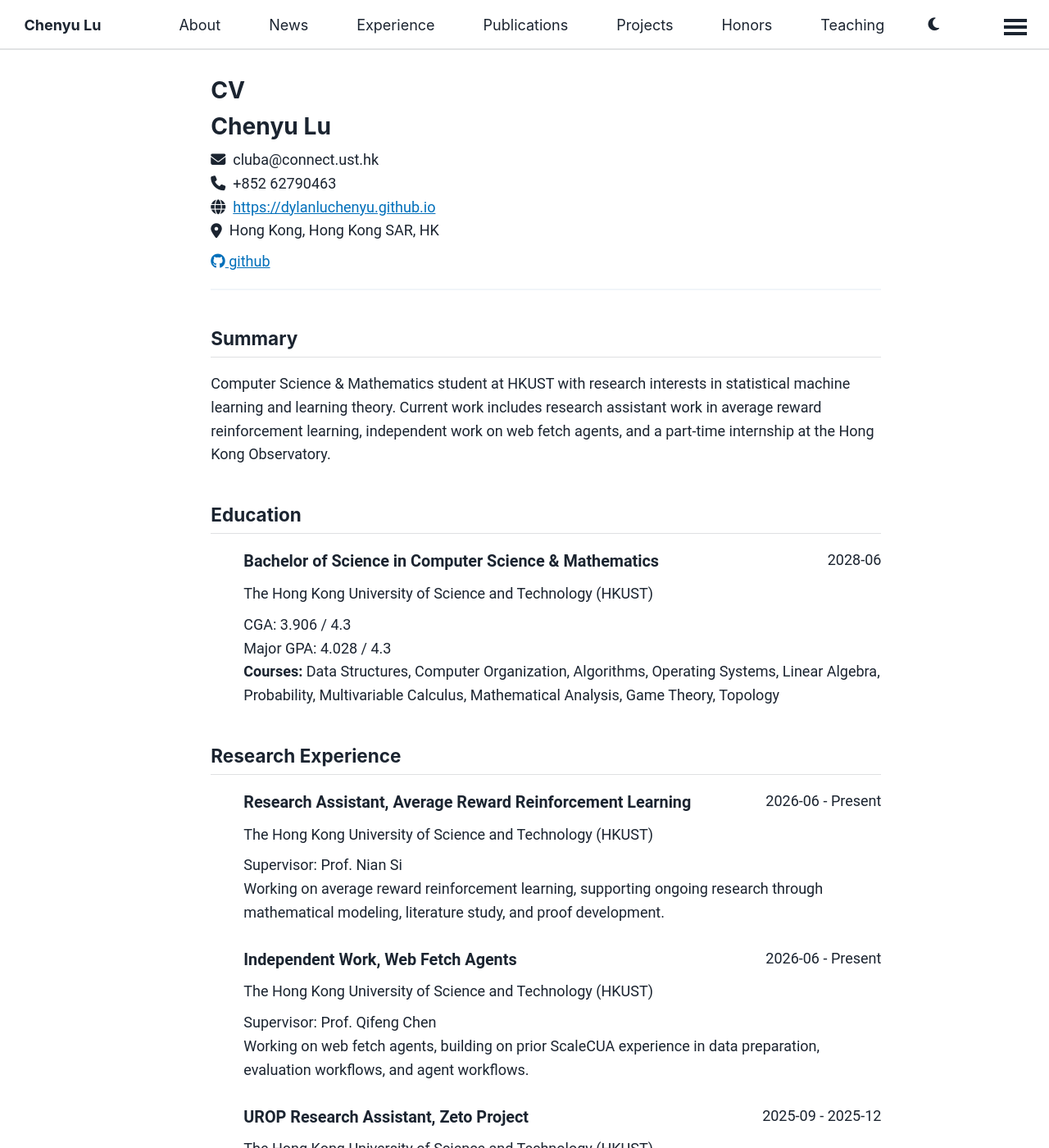
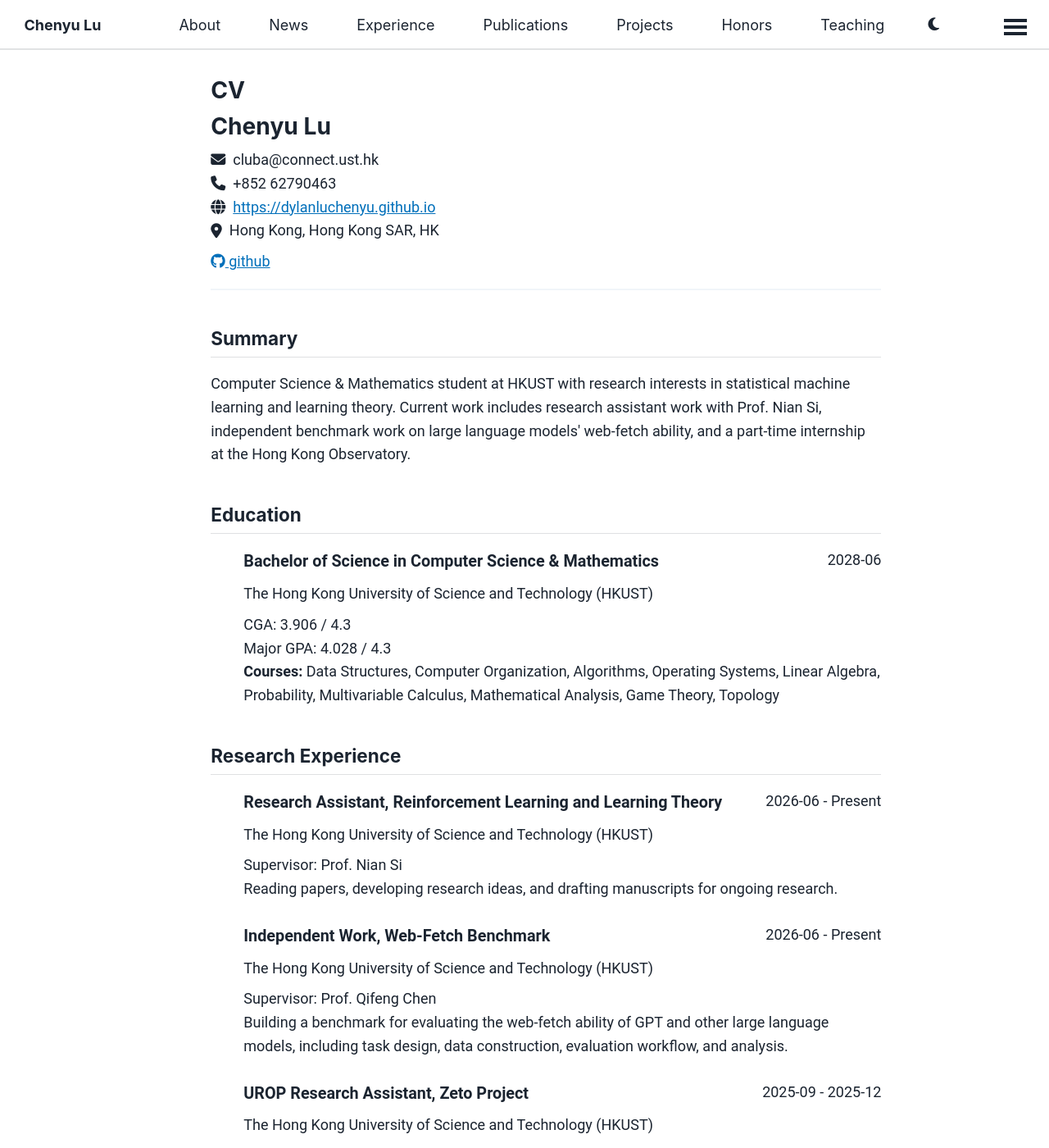
Before and after one commit to dylanluchenyu/dylanluchenyu.github.io, a Jekyll site: the page built from _pages/cv-json.md, in a window 1280 px wide and 1400 px high. Shown: the whole window at 82% size. Built offline with Jekyll 4.4.1, drawn with Linux system fonts in a browser that asks for light colours; a script bundle is joined from its source files by our own code; library files that are not in the unit come from our copies.

Commit message:
Clarify RA and independent work descriptions

```diff
--- a/_data/cv.json
+++ b/_data/cv.json
@@ -4,7 +4,7 @@
     "email": "cluba@connect.ust.hk",
     "phone": "+852 62790463",
     "website": "https://dylanluchenyu.github.io",
-    "summary": "Computer Science & Mathematics student at HKUST with research interests in statistical machine learning and learning theory. Current work includes research assistant work in average reward reinforcement learning, independent work on web fetch agents, and a part-time internship at the Hong Kong Observatory.",
+    "summary": "Computer Science & Mathematics student at HKUST with research interests in statistical machine learning and learning theory. Current work includes research assistant work with Prof. Nian Si, independent benchmark work on large language models' web-fetch ability, and a part-time internship at the Hong Kong Observatory.",
     "location": {
       "city": "Hong Kong",
       "countryCode": "HK",
@@ -224,24 +224,24 @@
   ],
   "research": [
     {
-      "title": "Research Assistant, Average Reward Reinforcement Learning",
+      "title": "Research Assistant, Reinforcement Learning and Learning Theory",
       "institution": "The Hong Kong University of Science and Technology (HKUST)",
       "startDate": "2026-06",
       "endDate": "Present",
       "supervisors": [
         "Prof. Nian Si"
       ],
-      "description": "Working on average reward reinforcement learning, supporting ongoing research through mathematical modeling, literature study, and proof development."
+      "description": "Reading papers, developing research ideas, and drafting manuscripts for ongoing research."
     },
     {
-      "title": "Independent Work, Web Fetch Agents",
+      "title": "Independent Work, Web-Fetch Benchmark",
       "institution": "The Hong Kong University of Science and Technology (HKUST)",
       "startDate": "2026-06",
       "endDate": "Present",
       "supervisors": [
         "Prof. Qifeng Chen"
       ],
-      "description": "Working on web fetch agents, building on prior ScaleCUA experience in data preparation, evaluation workflows, and agent workflows."
+      "description": "Building a benchmark for evaluating the web-fetch ability of GPT and other large language models, including task design, data construction, evaluation workflow, and analysis."
     },
     {
       "title": "UROP Research Assistant, Zeto Project",
--- a/_pages/cv.md
+++ b/_pages/cv.md
@@ -30,15 +30,14 @@ Internship Experience
 
 Research Experience
 ======
-* Research Assistant, Average Reward Reinforcement Learning, HKUST, Jun 2026 - Present
+* Research Assistant, Reinforcement Learning and Learning Theory, HKUST, Jun 2026 - Present
   * Supervisor: Prof. Nian Si
-  * Working on average reward reinforcement learning
-  * Supporting ongoing research through mathematical modeling, literature study, and proof development
+  * Reading papers, developing research ideas, and drafting manuscripts for ongoing research
 
-* Independent Work, Web Fetch Agents, HKUST, Jun 2026 - Present
+* Independent Work, Web-Fetch Benchmark, HKUST, Jun 2026 - Present
   * Supervisor: Prof. Qifeng Chen
-  * Working on web fetch agents, building on prior ScaleCUA experience
-  * Connecting data preparation, evaluation workflows, and agent workflows
+  * Building a benchmark for evaluating the web-fetch ability of GPT and other large language models
+  * Working on task design, data construction, evaluation workflow, and analysis
 
 * UROP Research Assistant, Zeto Project, HKUST, Sep 2025 - Dec 2025
   * Supervisors: Prof. Dimitris Papadopoulos, Dr. Jiajun Xin
```
Also changed, not shown: _pages/about.md (+6 -6 lines), 2 other files.
